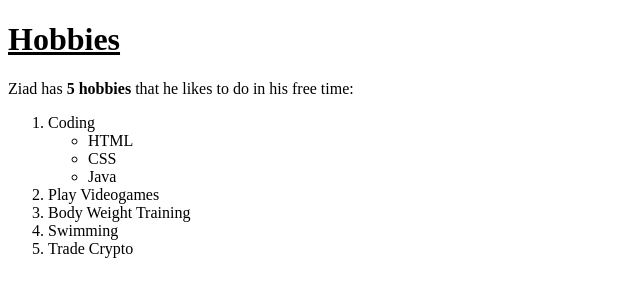
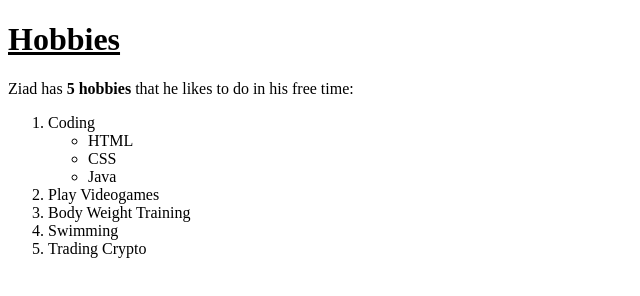
Before and after one commit to ZKS-27/Ziad-s-CV, a plain HTML site: page hobbies.html in a window 1280 px wide. Shown: the full height of the page, 0-640 px from the left. Drawn offline with Linux system fonts and the light colour scheme.

Commit message:
Update hobbies.html

```diff
--- a/hobbies.html
+++ b/hobbies.html
@@ -22,7 +22,7 @@
                 <li>Play Videogames </li>
                 <li>Body Weight Training</li>
                 <li>Swimming </li>
-                <li>Trade Crypto</li>
+                <li>Trading Crypto</li>
             </ol>
             </p>
 
```
